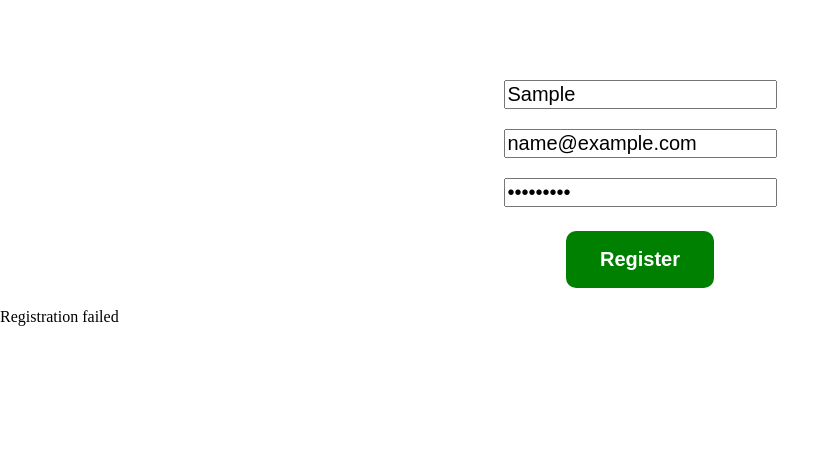
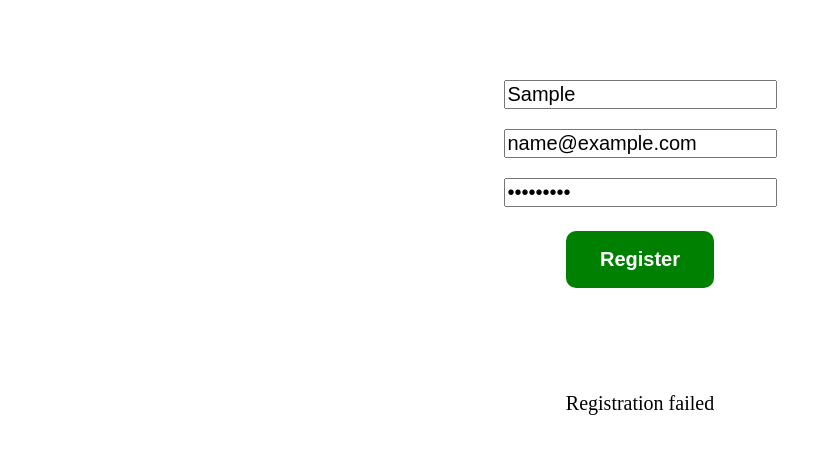
Before and after one commit to OlegBon/node-fp-kubernetes, a React (Create React App) app in the folder frontend/: page /register in a window 1280 px wide. Both pictures are taken after typing "Sample", "name@example.com", "Sample123" into the empty fields and a click on the button "Register". Shown: the top 454 px of the page, without its empty margins (0-840 px from the left). Built offline with nearby package versions, Linux system fonts and the light colour scheme; no server answers.

Commit message:
Update frontend css 4

```diff
--- a/frontend/src/pages/Register.js
+++ b/frontend/src/pages/Register.js
@@ -27,7 +27,7 @@ const Register = () => {
                 <button type="submit">Register</button>
             </form>
             {message && (
-                <div className="top">
+                <div className="container top">
                     <p>{message}</p>
                     {message === 'User registered' && <a href="/users">Go to Users</a>}
                 </div>
--- a/frontend/src/pages/Users.js
+++ b/frontend/src/pages/Users.js
@@ -39,7 +39,7 @@ const Users = () => {
             <button onClick={handleClear}>Clear Database</button>
             <ul className="top">
                 {users.map(user => (
-                    <li key={user.id}>{user.name} - {user.email}</li>
+                    <li key={user.id}>{user.name} - {user.email} - {user.last_login}</li>
                 ))}
             </ul>
         </div>
```
